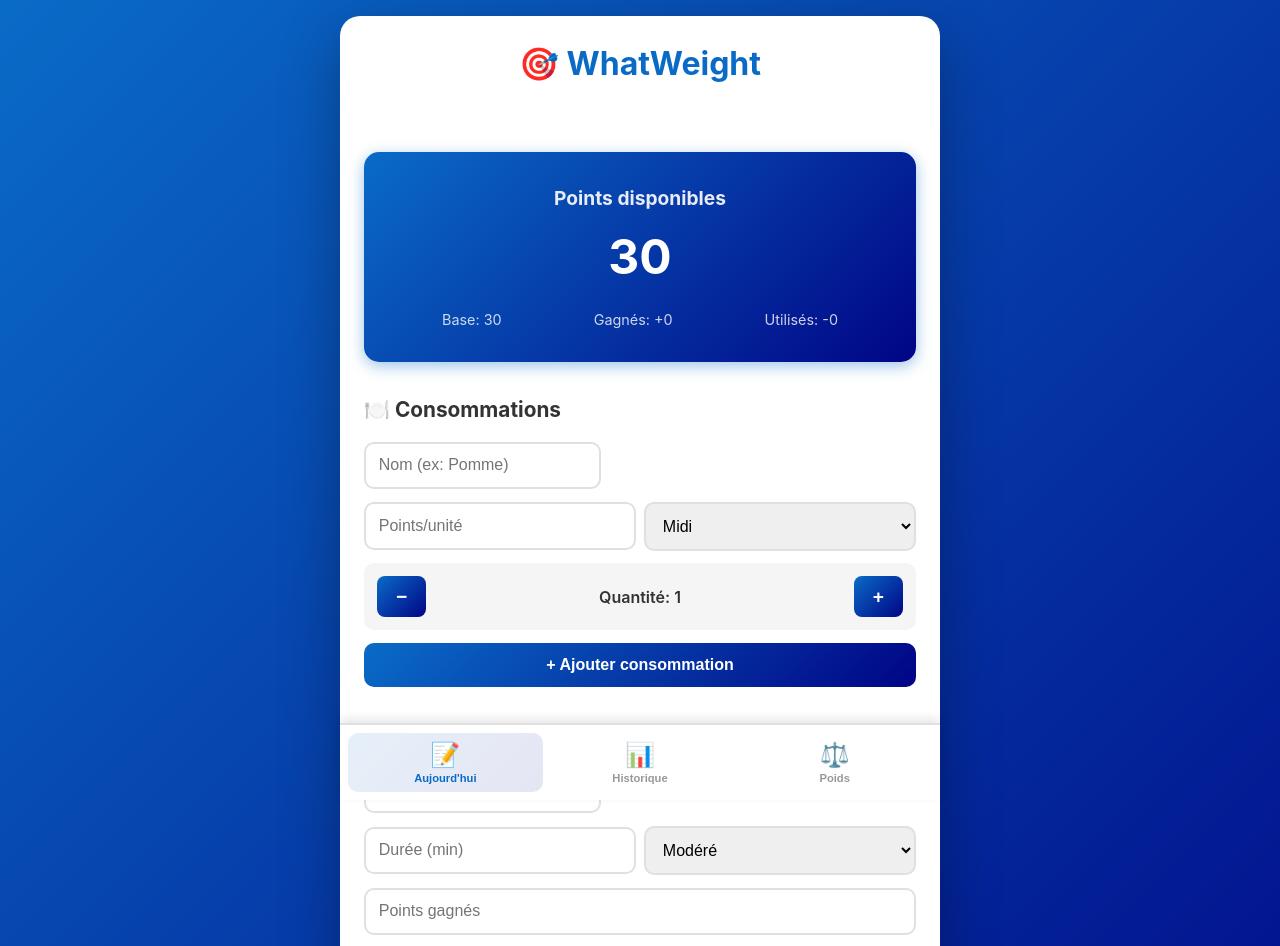
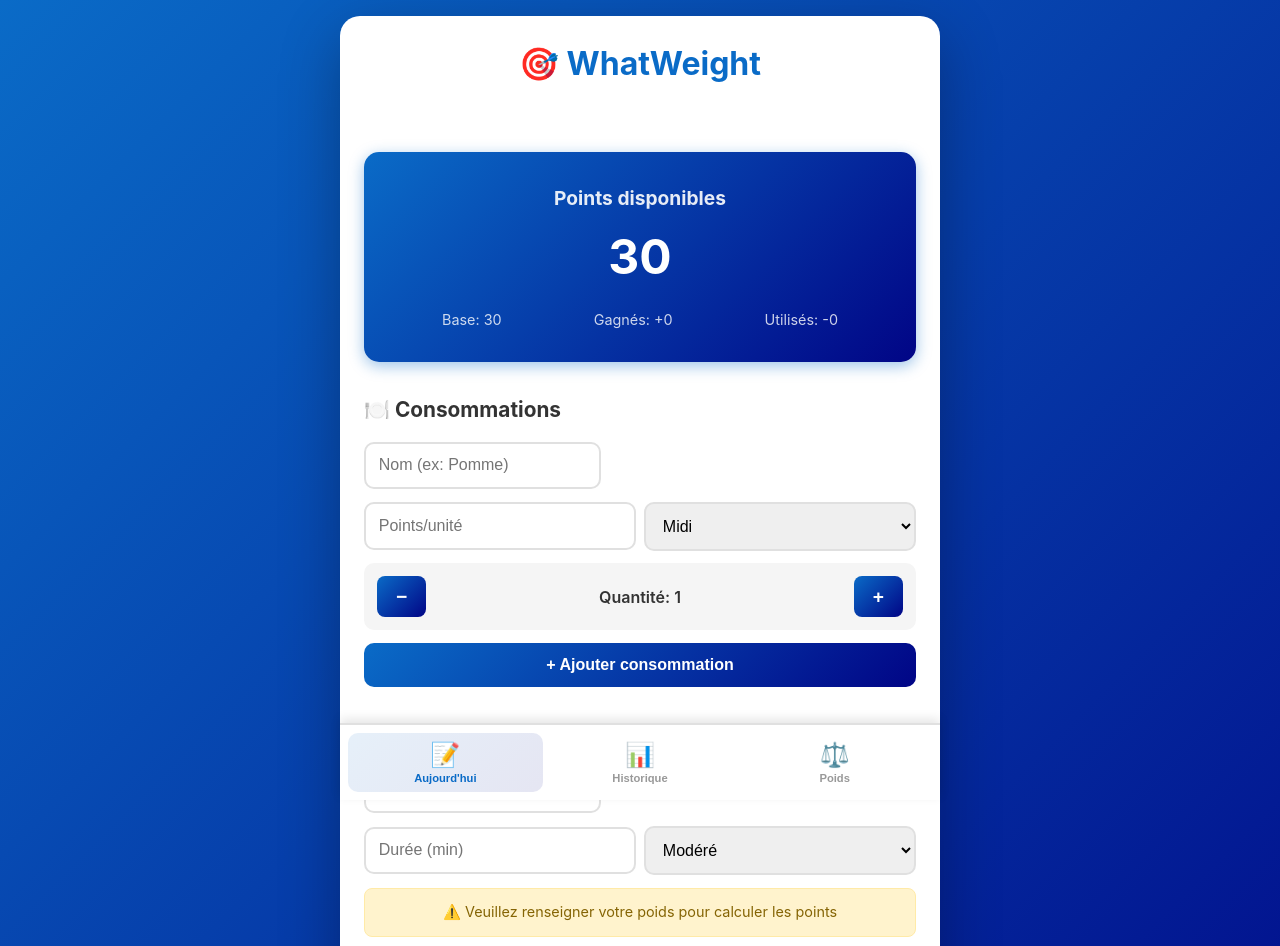
Before and after one commit to Stan-Cloud81/whatweight-front, a React (Vite) app: page / in a window 1280 px wide. Shown: the top 946 px of the page. Built offline with nearby package versions, Linux system fonts and the light colour scheme.

Commit message:
feat(activity): points for activities now with formula

```diff
--- a/src/App.css
+++ b/src/App.css
@@ -508,6 +508,27 @@
   font-weight: 600;
 }
 
+.warning-message {
+  background: #fff3cd;
+  color: #856404;
+  padding: 0.8rem;
+  border-radius: 8px;
+  font-size: 0.9rem;
+  text-align: center;
+  border: 1px solid #ffeaa7;
+}
+
+.points-preview {
+  background: #d4edda;
+  color: #155724;
+  padding: 0.8rem;
+  border-radius: 8px;
+  font-size: 1rem;
+  font-weight: 600;
+  text-align: center;
+  border: 1px solid #c3e6cb;
+}
+
 @media (max-width: 600px) {
   body {
     padding: 0;
--- a/src/App.tsx
+++ b/src/App.tsx
@@ -2,6 +2,7 @@
 import './App.css';
 import { ViewMode } from './types';
 import { usePointsTracker } from './hooks/usePointsTracker';
+import { useWeightTracker } from './hooks/useWeightTracker';
 import { NavigationBar } from './components/NavigationBar';
 import { DailyPage } from './pages/DailyPage';
 import { HistoryPage } from './pages/HistoryPage';
@@ -21,6 +22,9 @@
     weekData,
   } = usePointsTracker();
 
+  const { getCurrentWeight } = useWeightTracker();
+  const currentWeight = getCurrentWeight();
+
   return (
     <div className="app">
       <header className="header">
@@ -33,6 +37,7 @@
           todayData={todayData}
           remainingPoints={remainingPoints}
           weekData={weekData}
+          currentWeight={currentWeight}
           onAddConsumption={addConsumption}
           onAddActivity={addActivity}
           onUpdateConsumptionQuantity={updateConsumptionQuantity}
--- a/src/components/ActivityForm.tsx
+++ b/src/components/ActivityForm.tsx
@@ -1,18 +1,19 @@
 import { useState, useRef, useEffect } from 'react';
 import { ActivityIntensity } from '../types';
 import { ActivityHistory } from '../hooks/useHistory';
+import { calculateActivityPoints } from '../utils/pointsCalculator';
 
 interface Props {
   onAdd: (name: string, intensity: ActivityIntensity, duration: number, points: number) => void;
   activityHistory: ActivityHistory[];
+  currentWeight: number | null;
 }
 
 const INTENSITIES: ActivityIntensity[] = ['léger', 'modéré', 'élevé'];
 
-export function ActivityForm({ onAdd, activityHistory }: Props) {
+export function ActivityForm({ onAdd, activityHistory, currentWeight }: Props) {
   const [name, setName] = useState('');
   const [duration, setDuration] = useState('');
-  const [points, setPoints] = useState('');
   const [intensity, setIntensity] = useState<ActivityIntensity>('modéré');
   const [showSuggestions, setShowSuggestions] = useState(false);
   const [filteredSuggestions, setFilteredSuggestions] = useState<ActivityHistory[]>([]);
@@ -44,18 +45,20 @@
   const handleSelectSuggestion = (item: ActivityHistory) => {
     setName(item.name);
     setDuration(item.durationMinutes.toString());
-    setPoints(item.pointsEarned.toString());
     setIntensity(item.intensity as ActivityIntensity);
     setShowSuggestions(false);
   };
 
+  const calculatedPoints = duration && currentWeight
+    ? calculateActivityPoints(intensity, Number(duration), currentWeight)
+    : 0;
+
   const handleSubmit = (e: React.FormEvent) => {
     e.preventDefault();
-    if (name.trim() && duration && points) {
-      onAdd(name.trim(), intensity, Number(duration), Number(points));
+    if (name.trim() && duration && currentWeight) {
+      onAdd(name.trim(), intensity, Number(duration), calculatedPoints);
       setName('');
       setDuration('');
-      setPoints('');
       setShowSuggestions(false);
     }
   };
@@ -85,7 +88,7 @@
               >
                 <span className="suggestion-name">{item.name}</span>
                 <span className="suggestion-details">
-                  {item.durationMinutes}min • {item.intensity} • +{item.pointsEarned} pts
+                  {item.durationMinutes}min • {item.intensity}
                 </span>
               </li>
             ))}
@@ -114,19 +117,17 @@
           ))}
         </select>
       </div>
-      <div className="input-row">
-        <input
-          type="number"
-          placeholder="Points gagnés"
-          value={points}
-          onChange={(e) => setPoints(e.target.value)}
-          min="0"
-          step="0.5"
-          required
-          style={{ flex: 1 }}
-        />
-      </div>
-      <button type="submit">+ Ajouter activité</button>
+      {!currentWeight && (
+        <div className="warning-message">
+          ⚠️ Veuillez renseigner votre poids pour calculer les points
+        </div>
+      )}
+      {calculatedPoints > 0 && (
+        <div className="points-preview">
+          Points gagnés: +{calculatedPoints}
+        </div>
+      )}
+      <button type="submit" disabled={!currentWeight}>+ Ajouter activité</button>
     </form>
   );
 }
--- a/src/hooks/useWeightTracker.ts
+++ b/src/hooks/useWeightTracker.ts
@@ -52,10 +52,16 @@
     return entry ? entry.weight : null;
   };
 
+  const getCurrentWeight = (): number | null => {
+    if (weightEntries.length === 0) return null;
+    return weightEntries[weightEntries.length - 1].weight;
+  };
+
   return {
     weightEntries,
     addWeightEntry,
     deleteWeightEntry,
     getWeightForDate,
+    getCurrentWeight,
   };
 }
--- a/src/pages/DailyPage.tsx
+++ b/src/pages/DailyPage.tsx
@@ -8,6 +8,7 @@
   todayData: DayData;
   remainingPoints: number;
   weekData: WeekData;
+  currentWeight: number | null;
   onAddConsumption: (name: string, pointsPerUnit: number, mealType: MealType, quantity: number) => void;
   onAddActivity: (name: string, intensity: ActivityIntensity, duration: number, points: number) => void;
   onUpdateConsumptionQuantity: (id: string, delta: number) => void;
@@ -19,6 +20,7 @@
   todayData,
   remainingPoints,
   weekData,
+  currentWeight,
   onAddConsumption,
   onAddActivity,
   onUpdateConsumptionQuantity,
@@ -50,7 +52,11 @@
 
       <section className="section">
         <h3>🏃 Activités</h3>
-        <ActivityForm onAdd={onAddActivity} activityHistory={activityHistory} />
+        <ActivityForm
+          onAdd={onAddActivity}
+          activityHistory={activityHistory}
+          currentWeight={currentWeight}
+        />
       </section>
 
       <section className="section">
--- a/src/utils/pointsCalculator.ts
+++ b/src/utils/pointsCalculator.ts
@@ -1,16 +1,20 @@
 import { ActivityIntensity } from '../types';
 
-const POINTS_PER_MINUTE: Record<ActivityIntensity, number> = {
-  'léger': 0.5,
-  'modéré': 1.0,
-  'élevé': 1.5,
+const INTENSITY_FACTORS: Record<ActivityIntensity, { factor: number; offset: number }> = {
+  'léger': { factor: 0.000232, offset: 0.5 },
+  'modéré': { factor: 0.000327, offset: 0.4 },
+  'élevé': { factor: 0.0008077, offset: 0.5 },
 };
 
 export function calculateActivityPoints(
   intensity: ActivityIntensity,
-  durationMinutes: number
+  durationMinutes: number,
+  weightKg: number
 ): number {
-  return Math.round(POINTS_PER_MINUTE[intensity] * durationMinutes);
+  const weightLbs = weightKg * 2.205;
+  const { factor, offset } = INTENSITY_FACTORS[intensity];
+  const points = weightLbs * durationMinutes * factor + offset;
+  return Math.floor(points);
 }
 
 export function calculateDayRemainingPoints(
```
